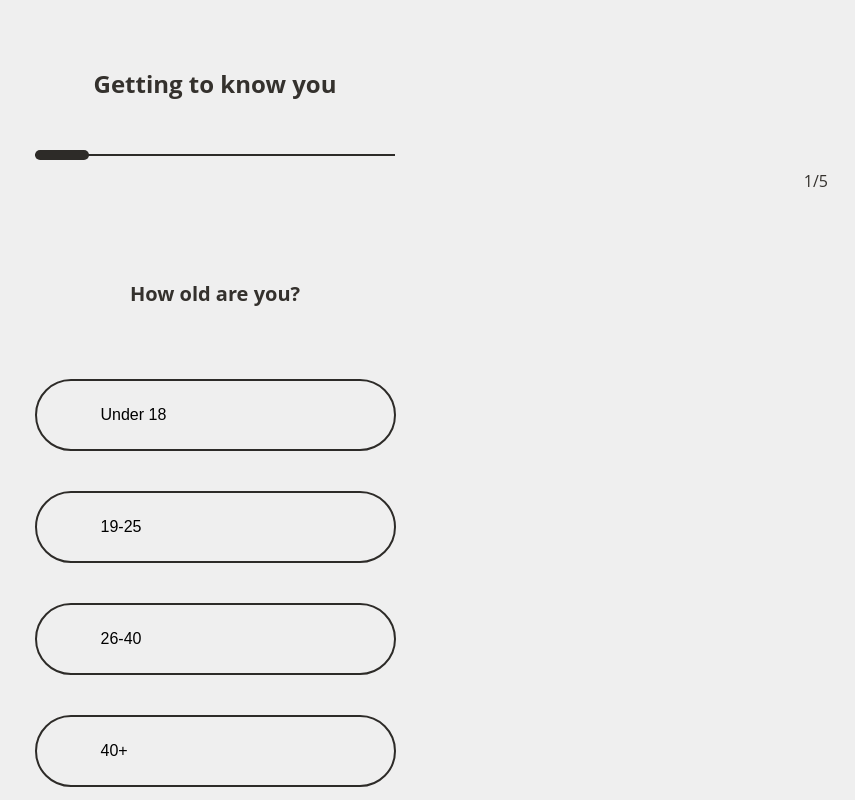
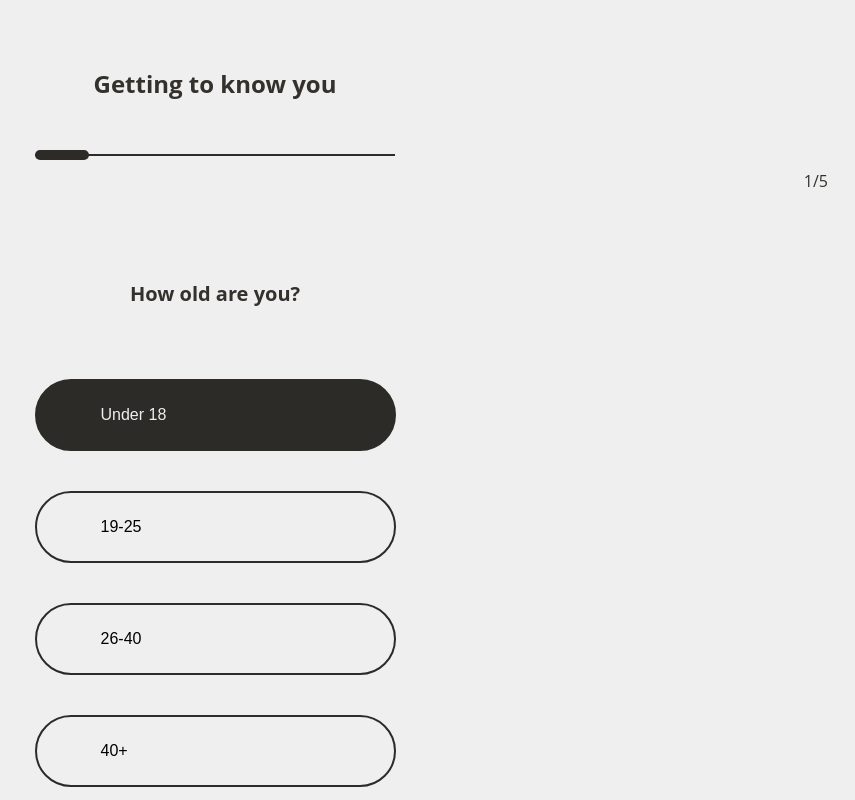
Before and after one commit to Mariessa-Pinto/mdia2109-big-project, a Next.js app: page /q1 in a window 1280 px wide. Both pictures are taken after a click on the button "Under 18". Shown: the whole page, without its empty margins (425-1280 px from the left). Built offline with nearby package versions, Linux system fonts and the light colour scheme; a web font is replaced by a local one.

Commit message:
set q1 clicking functionality

```diff
--- a/pages/q1.js
+++ b/pages/q1.js
@@ -6,6 +6,16 @@ import Link from 'next/link';
 export default function Q1() {
 
     const [clicked, setClicked] = useState(false);
+
+    const [uClicked, setUClicked] = useState(false);
+    const underClassName = uClicked ? `${styles["answerButtonActive"]} ${styles.answerButton}` : styles.answerButton;
+    const [nClicked, setNClicked] = useState(false);
+    const nineteenClassName = nClicked ? `${styles["answerButtonActive"]} ${styles.answerButton}` : styles.answerButton;
+    const [tClicked, setTClicked] = useState(false);
+    const twentyClassName = tClicked ? `${styles["answerButtonActive"]} ${styles.answerButton}` : styles.answerButton;
+    const [fClicked, setFClicked] = useState(false);
+    const fortyClassName = fClicked ? `${styles["answerButtonActive"]} ${styles.answerButton}` : styles.answerButton;
+
 
     return (
         <>
@@ -21,12 +31,17 @@ export default function Q1() {
             </div>
             <div className={styles.questionSection}>
                 <h2 className={styles.question}>How old are you?</h2>
-                    <button className={styles.answerButton}>Under 18</button>
-                    <button className={styles.answerButton}>19-25</button>
-                    <button className={styles.answerButton}>26-40</button>
-                    <button className={styles.answerButton}>40+</button>
+                    <button onClick={() => {setClicked(!clicked); setUClicked(!uClicked)}} className={underClassName}>Under 18</button>
+                    <button onClick={() => {setClicked(!clicked); setNClicked(!nClicked)}} className={nineteenClassName}>19-25</button>
+                    <button onClick={() => {setClicked(!clicked); setTClicked(!tClicked)}} className={twentyClassName}>26-40</button>
+                    <button onClick={() => {setClicked(!clicked); setFClicked(!fClicked)}} className={fortyClassName}>40+</button>
             </div>
-            <Link href={''}><BackButton/></Link>
+            <div className={styles.controls}>
+                <Link href={''}><BackButton/></Link>
+                {
+                    clicked ? <><Link href={'./q2'}><button className={styles.nextButton}>Next</button></Link></> : <></>
+                }
+            </div>
         </div>
         </>
     )
--- a/styles/Q1.module.css
+++ b/styles/Q1.module.css
@@ -50,6 +50,36 @@
     font-size: var(--body);
 }
 
+.answerButtonActive {
+    border: 2px solid var(--primary-color);
+    width: 22.563rem;
+    height: 4.5rem;
+    border-radius: 45px;
+    background-color: var(--primary-color);
+    color: var(--secondary-color);
+    text-align: left;
+    padding-left: 4rem;
+    font-size: var(--body);
+}
+
+.nextButton {
+    border: 2px solid var(--primary-color);
+    width: 9rem;
+    height: 2.625rem;
+    border-radius: 25px;
+    background-color: transparent;
+    text-align: left;
+    padding-left: 2rem;
+    font-size: var(--body);
+}
+
+.controls {
+    display: flex;
+    flex-direction: row;
+    justify-content: space-between;
+    align-items: center;
+}
+
 /* Progress Bar CSS */
 
 .progressBar {
```
